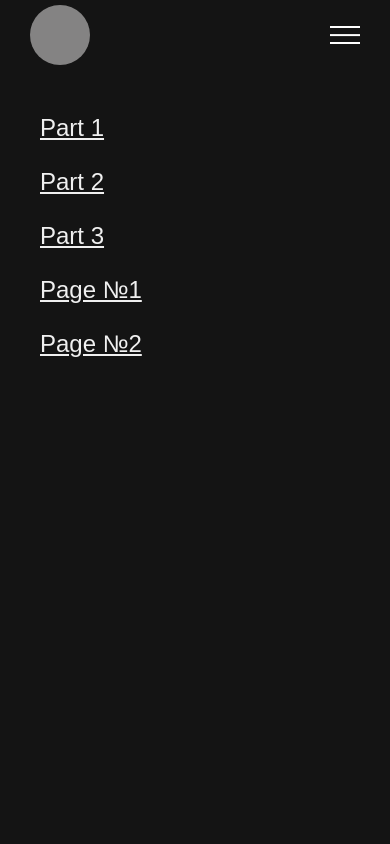
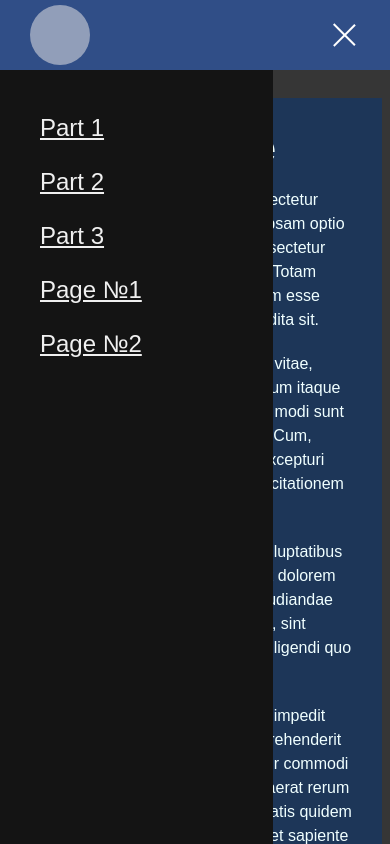
Before and after one commit to tuber84/sideBad-burger, a plain HTML site: page index.html in a window 390 px wide. Both pictures are taken after a click on the element 345 px from the left and 35 px from the top of the page. Shown: the top 844 px of the page. Drawn offline with Linux system fonts and the light colour scheme.

Commit message:
мобильная версия:анимация бургера,выдвижение бокового меню

```diff
--- a/index.html
+++ b/index.html
@@ -13,7 +13,7 @@
     <div class="wrapper">
       <header class="header">
         <div class="header__container">
-          <a href="google.com" class="header__logo"></a>
+          <a href="#" class="header__logo"></a>
           <div class="header__menu">
             <div class="menu__icon">
               <span></span>
--- a/script.js
+++ b/script.js
@@ -44,7 +44,13 @@ function onMenuClick(e) {
       gotoBlock.getBoundingClientRect().top +
       scrollY -
       document.querySelector(`header`).offsetHeight;
-
+    // "убирам" боковое меню в мобильной версии  при клике на пункт меню:
+    if (iconMenu.classList.contains(`_active`)) {
+      document.body.classList.remove(`_lock`);
+      iconMenu.classList.remove(`_active`);
+      menuBody.classList.remove(`_active`);
+    }
+    // ------------------------------------------------------------------
     window.scrollTo({
       top: gotoBlockValue,
       behavior: "smooth",
@@ -53,9 +59,17 @@ function onMenuClick(e) {
   }
 }
 
-// console.log(menuLinks);
+//-----боковое меню по нажатию на "бугер"---------//
+const iconMenu = document.querySelector(`.menu__icon`);
+const menuBody = document.querySelector(`.menu__body`);
 
-// for (const menuLink of menuLinks) {
-//     console.log(menuLink);
-
-// }
+console.log(iconMenu);
+if (iconMenu) {
+  console.log(menuBody);
+  iconMenu.addEventListener(`click`, function (e) {
+    document.body.classList.toggle(`_lock`);
+    iconMenu.classList.toggle(`_active`);
+    menuBody.classList.toggle(`_active`);
+  });
+}
+// ----------------------------------------------------
--- a/style.css
+++ b/style.css
@@ -6,6 +6,9 @@ body {
   color: azure;
   background-color: rgb(54, 54, 54);
   font-family: Arial, "Helvetica Neue", Helvetica, sans-serif;
+}
+body._lock{
+  overflow: hidden;
 }
 
 li {
@@ -229,21 +232,55 @@ body._touch .menu__list > li._active .menu__arrow {
   .menu__icon::after {
     bottom: 0;
   }
+
   .menu__icon span {
     top: 50%;
     transform: scale(1) translate(0px, -50%);
   }
+
+  /* анимация бергера при нажатии: бургер--> крестик */
+  .menu__icon._active span{
+    transform: scale(0) translate(0px, -50%);
+  }
+  .menu__icon._active::before{
+    top: 50%;
+    transform: rotate(-45deg) translate(0px,-50%);
+  }
+  .menu__icon._active::after{
+    bottom: 50%;
+    transform: rotate(45deg) translate(0px,50%);
+  }
+/* ---------------------------------------------------- */
+
   .menu__body{
     position: fixed;
     top: 0;
-    left: 0;
-    width: 100%;
+    left: -100%;
+    width: 70%;
     height: 100%;
     background-color: hsl(0, 0%, 8%);
-    padding: 100px 30px 30px 0px;
+    padding: 100px 0px 0px 0px;
     transition: left 0.3s ease 0s;
-    /* overflow: auto; */
+    overflow: auto;
   }
+
+  .menu__body._active{
+    left: 0;
+
+
+  }
+  .menu__body::before{
+    content: "";
+    position: fixed;
+    width: 100%;
+    top: 0;
+    left: 0;
+    height: 70px;
+    background-color: #304e87;
+    z-index: 2;
+  }
+
+
   .menu__list > li {
     flex-wrap: wrap;
     margin: 0px 0px 30px 0px;
```
